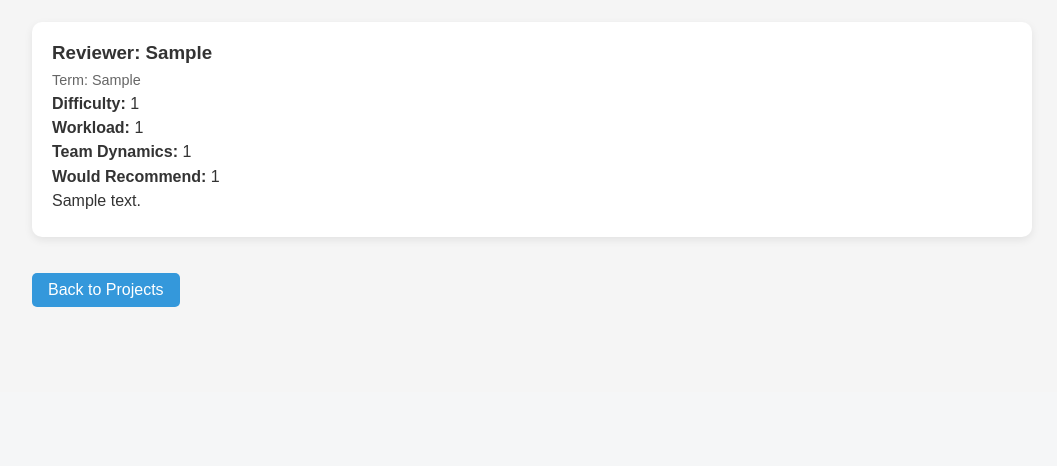
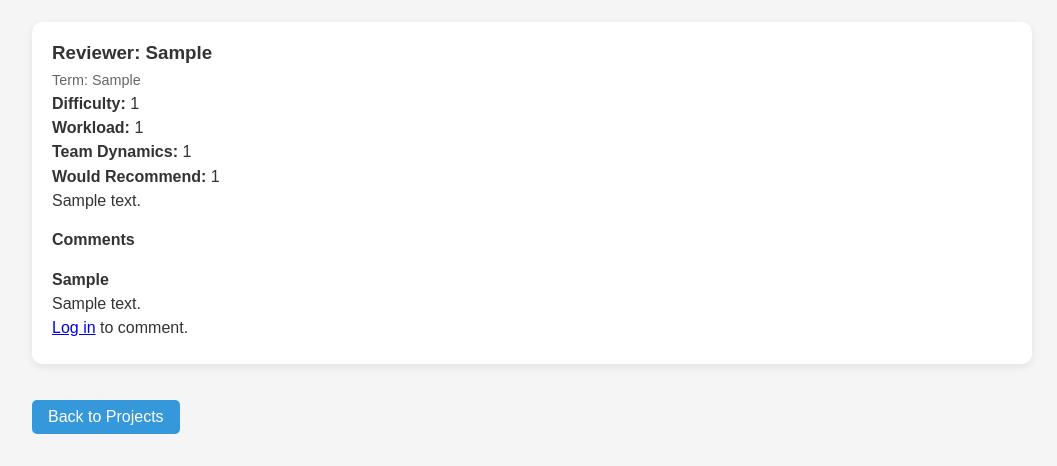
Before and after one commit to caydub/CS-467-Capstone---Project-Experience-Explorer, a Flask app: page /project/1 in a window 1280 px wide. Shown: the part 408-874 px from the top of the page, without its empty margins (108-1165 px from the left). Before the commit the page ends 715 px from the top, so only its background shows below. Run offline with Flask 3, Linux system fonts and the light colour scheme; data comes from the database, SQL or seed files in the repository; tables that the repository leaves empty hold one stand-in row (values such as "Sample post").

Commit message:
Add review comments feature

```diff
--- a/main.py
+++ b/main.py
@@ -9,22 +9,19 @@ import requests
 from dotenv import load_dotenv
 from flask import Flask, redirect, render_template, request, session, url_for
 
-# Load variables from .env file into the environment (local development only)
 load_dotenv()
 
 app = Flask(__name__)
 
 IS_PROD = os.environ.get('GAE_ENV', '').startswith('standard')
 
+
 # ------------------------------ Secrets ------------------------------ #
 
+def get_secret(secret_id):
+    """Fetch a secret value from GCP Secret Manager."""
+    from google.cloud import secretmanager
 
-def get_secret(secret_id):
-    """Fetch a secret value from GCP Secret Manager.
-
-    Used when running on App Engine to avoid storing passwords in code or config files.
-    """
-    from google.cloud import secretmanager
     client = secretmanager.SecretManagerServiceClient()
     name = f"projects/project-experience-explorer/secrets/{secret_id}/versions/latest"
     response = client.access_secret_version(request={"name": name})
@@ -36,7 +33,11 @@ if IS_PROD:
     app.secret_key = get_secret('flask_secret_key')
 else:
     db_password = os.environ.get('DB_PASSWORD')
-    app.secret_key = os.environ.get('FLASK_SECRET_KEY', 'dev-secret-key-not-for-production')
+    app.secret_key = os.environ.get(
+        'FLASK_SECRET_KEY',
+        'dev-secret-key-not-for-production'
+    )
+
 
 # ------------------------------ Database ------------------------------ #
 
@@ -54,6 +55,7 @@ if IS_PROD:
     )
 else:
     db_config['host'] = '127.0.0.1'
+
 
 # ------------------------------ CAS Config ------------------------------ #
 
@@ -92,20 +94,23 @@ NOUNS = [
 
 
 def generate_unique_pseudonym(cursor):
-    """Generate an adjective+noun+number pseudonym that does not already exist in the students table."""
+    """Generate a unique pseudonym that does not already exist."""
     while True:
-        candidate = random.choice(ADJECTIVES) + random.choice(NOUNS) + str(random.randint(1, 999))
-        cursor.execute('SELECT 1 FROM students WHERE pseudonym = %s', (candidate,))
+        candidate = (
+            random.choice(ADJECTIVES)
+            + random.choice(NOUNS)
+            + str(random.randint(1, 999))
+        )
+        cursor.execute(
+            'SELECT 1 FROM students WHERE pseudonym = %s',
+            (candidate,)
+        )
         if not cursor.fetchone():
             return candidate
 
 
 def get_or_create_student(onid):
-    """Look up a student by hashed ONID. Create a new record with a pseudonym if not found.
-
-    Returns a dict with student_id and pseudonym.
-    """
-    # hash the ONID — we never store the raw username
+    """Look up a student by hashed ONID or create one if not found."""
     onid_hash = hashlib.sha256(onid.lower().encode()).hexdigest()
 
     conn = get_db_connection()
@@ -131,24 +136,17 @@ def get_or_create_student(onid):
 
 
 def login_required(f):
-    """Decorator — redirect to login if the user is not authenticated.
-
-    Wrap any route that requires an ONID login with @login_required.
-    Usage:
-        @app.route('/some-protected-route')
-        @login_required
-        def protected_route():
-            ...
-    """
+    """Redirect to login if the user is not authenticated."""
     @functools.wraps(f)
     def decorated(*args, **kwargs):
         if 'student_id' not in session:
             return redirect(url_for('login'))
         return f(*args, **kwargs)
+
     return decorated
 
+
 # ------------------------------ Auth Routes ------------------------------ #
-
 
 @app.route('/login')
 def login():
@@ -167,36 +165,25 @@ def logout():
 
 @app.route('/auth/callback')
 def auth_callback():
-    """Handle the CAS callback after a successful login.
-
-    CAS redirects here with a one-time ticket. We validate the ticket
-    against the CAS server, extract the ONID, and create or retrieve
-    the student record before setting the session.
-    """
+    """Handle the CAS callback after a successful login."""
     ticket = request.args.get('ticket')
     if not ticket:
-        # no ticket means something went wrong — just go home
         return redirect(url_for('home'))
 
-    # validate the ticket with the CAS server
     service_url = url_for('auth_callback', _external=True)
     response = requests.get(CAS_VALIDATE_URL, params={
         'ticket': ticket,
         'service': service_url,
     })
 
-    # parse the XML response from CAS
     root = ET.fromstring(response.text)
     ns = {'cas': 'http://www.yale.edu/tp/cas'}
     success = root.find('cas:authenticationSuccess', ns)
 
     if success is None:
-        # ticket validation failed — send them back home
         return redirect(url_for('home'))
 
     onid = success.find('cas:user', ns).text.strip()
-
-    # look up or create the student record
     student = get_or_create_student(onid)
 
     session['student_id'] = student['student_id']
@@ -204,8 +191,8 @@ def auth_callback():
 
     return redirect(url_for('home'))
 
+
 # ------------------------------ Public Routes ------------------------------ #
-
 
 @app.route('/')
 def home():
@@ -229,10 +216,21 @@ def home():
     """
 
     if search_query:
-        cursor.execute(base_query + 'WHERE p.title LIKE %s GROUP BY p.project_id ORDER BY p.title',
-                       (f'%{search_query}%',))
+        cursor.execute(
+            base_query + """
+                WHERE p.title LIKE %s
+                GROUP BY p.project_id
+                ORDER BY p.title
+            """,
+            (f'%{search_query}%',)
+        )
     else:
-        cursor.execute(base_query + 'GROUP BY p.project_id ORDER BY p.title')
+        cursor.execute(
+            base_query + """
+                GROUP BY p.project_id
+                ORDER BY p.title
+            """
+        )
 
     projects = cursor.fetchall()
     conn.close()
@@ -246,7 +244,7 @@ def home():
 
 @app.route('/project/<int:project_id>')
 def project_detail(project_id):
-    """Render the project detail page with all reviews."""
+    """Render the project detail page with all reviews and comments."""
     conn = get_db_connection()
     cursor = conn.cursor()
 
@@ -273,6 +271,7 @@ def project_detail(project_id):
 
     cursor.execute("""
         SELECT
+            r.review_id,
             r.review_text,
             r.term,
             r.difficulty,
@@ -287,12 +286,30 @@ def project_detail(project_id):
     """, (project_id,))
 
     reviews = cursor.fetchall()
+
+    cursor.execute("""
+        SELECT
+            c.comment_id,
+            c.review_id,
+            c.comment_text,
+            c.created_at,
+            s.pseudonym
+        FROM comments c
+        JOIN students s ON c.student_id = s.student_id
+        JOIN reviews r ON c.review_id = r.review_id
+        WHERE r.project_id = %s
+        ORDER BY c.created_at ASC
+    """, (project_id,))
+
+    comments = cursor.fetchall()
+
     conn.close()
 
     return render_template(
         'project_detail.html',
         project=project,
-        reviews=reviews
+        reviews=reviews,
+        comments=comments
     )
 
 
@@ -355,15 +372,46 @@ def submit_review(project_id):
 
     return render_template('submit_review.html', project_id=project_id)
 
+
+@app.route('/review/<int:review_id>/comment', methods=['POST'])
+@login_required
+def submit_comment(review_id):
+    """Process a new comment submitted on a review."""
+    comment_text = request.form.get('comment_text', '').strip()
+    project_id = request.form.get('project_id')
+
+    if not comment_text:
+        return 'Comment cannot be empty', 400
+
+    conn = get_db_connection()
+
+    try:
+        cursor = conn.cursor()
+
+        cursor.execute("""
+            INSERT INTO comments
+                (review_id, student_id, comment_text)
+            VALUES
+                (%s, %s, %s)
+        """, (
+            review_id,
+            session['student_id'],
+            comment_text
+        ))
+
+        conn.commit()
+
+    finally:
+        conn.close()
+
+    return redirect(url_for('project_detail', project_id=project_id))
+
+
 # ------------------------------ Dev/Debug Routes ------------------------------ #
-
 
 @app.route('/test-db')
 def test_db():
-    """Temporary route to verify the database connection is working.
-
-    Remove this before final deployment.
-    """
+    """Temporary route to verify the database connection is working."""
     try:
         conn = get_db_connection()
         cursor = conn.cursor()
--- a/templates/project_detail.html
+++ b/templates/project_detail.html
@@ -29,6 +29,27 @@
         <p><strong>Team Dynamics:</strong> {{ review.team_dynamics }}</p>
         <p><strong>Would Recommend:</strong> {{ review.would_recommend }}</p>
         <p>{{ review.review_text }}</p>
+
+        <h4>Comments</h4>
+
+        {% for comment in comments %}
+            {% if comment.review_id == review.review_id %}
+                <div class="comment-card">
+                    <p><strong>{{ comment.pseudonym }}</strong></p>
+                    <p>{{ comment.comment_text }}</p>
+                </div>
+            {% endif %}
+        {% endfor %}
+
+        {% if session.student_id %}
+            <form method="POST" action="{{ url_for('submit_comment', review_id=review.review_id) }}">
+                <input type="hidden" name="project_id" value="{{ project.project_id }}">
+                <textarea name="comment_text" rows="3" placeholder="Add a comment..." required></textarea>
+                <button type="submit" class="button">Post Comment</button>
+            </form>
+        {% else %}
+            <p><a href="{{ url_for('login') }}">Log in</a> to comment.</p>
+        {% endif %}
     </div>
     {% endfor %}
 {% else %}
```
